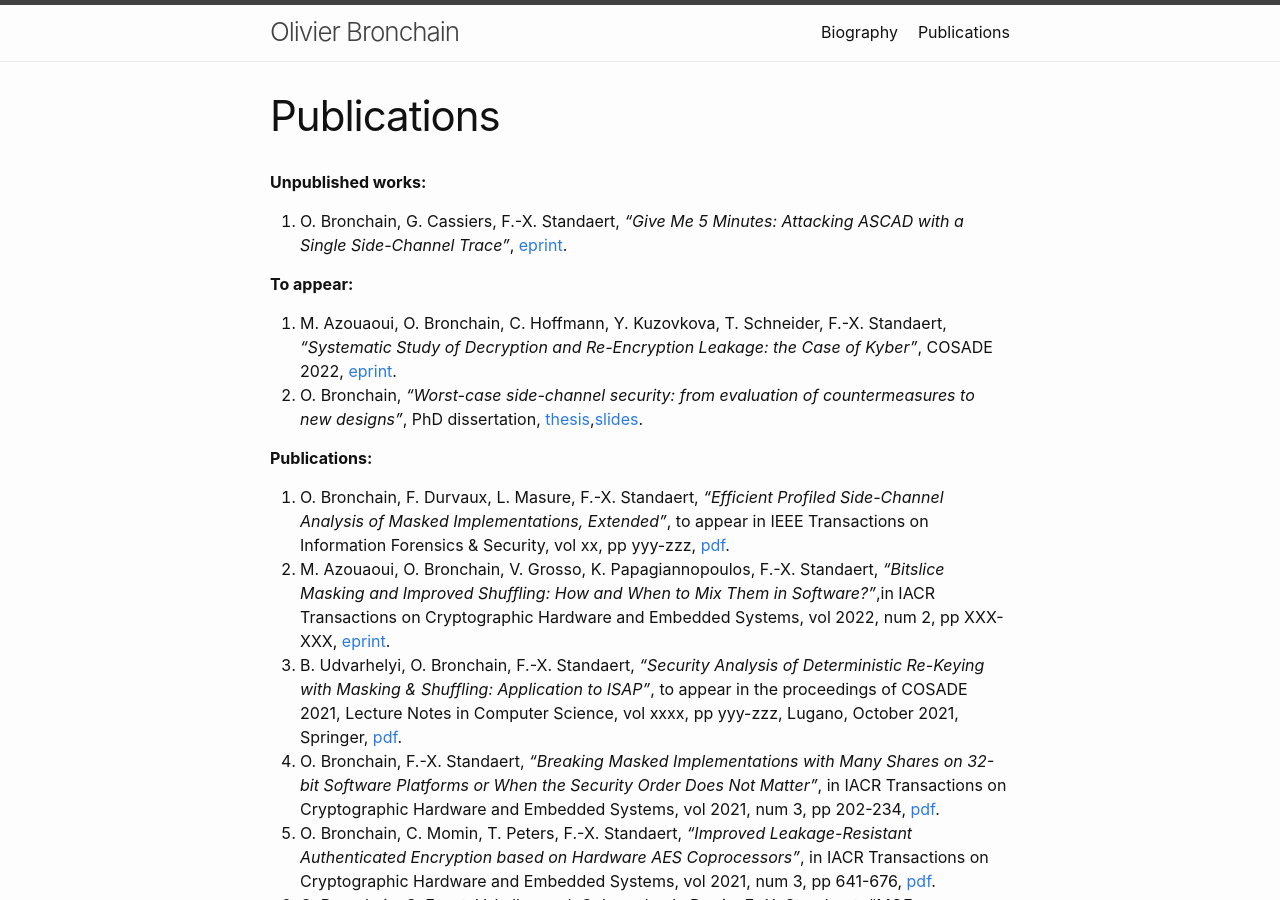
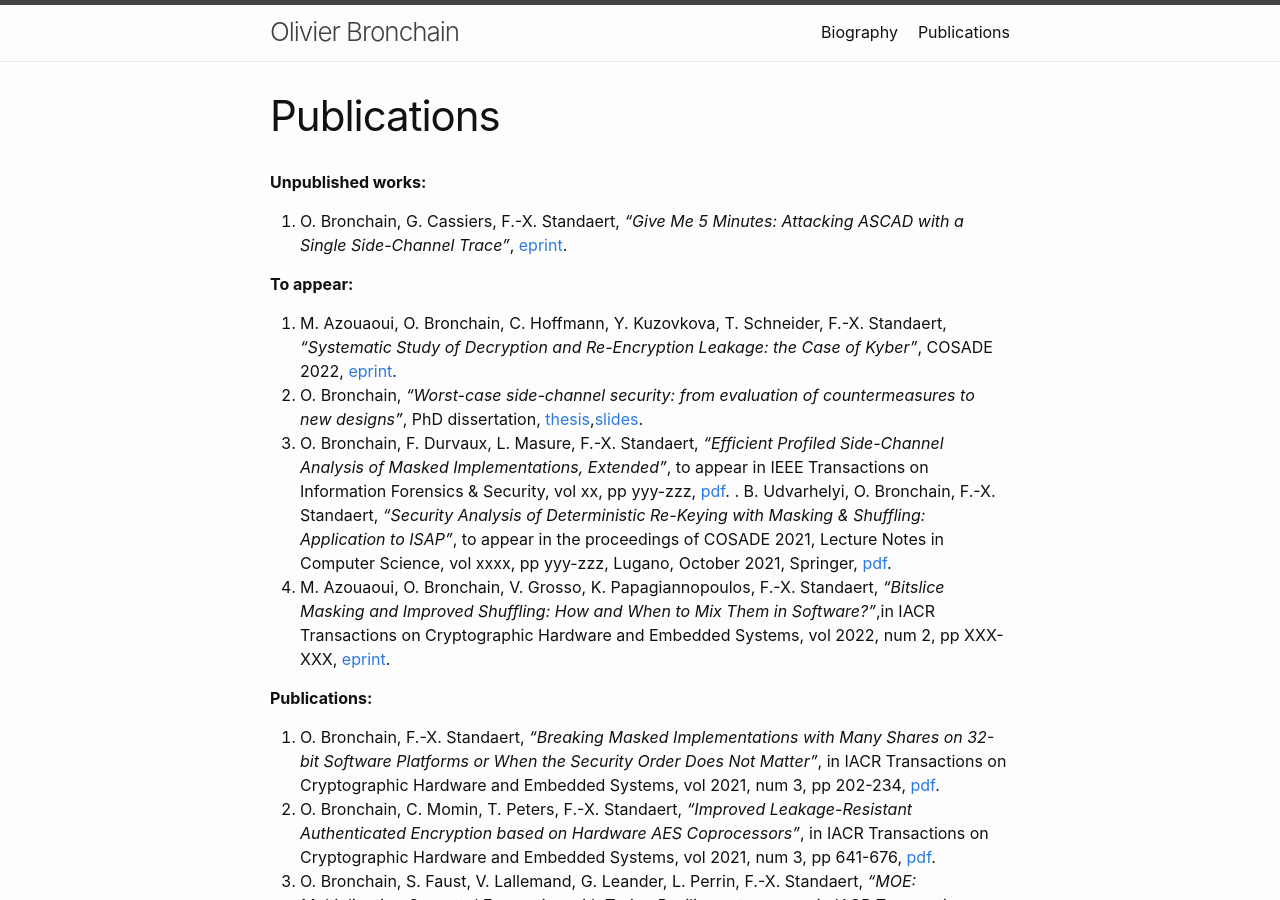
Before and after one commit to obronchain/obronchain.github.io, a Jekyll site: the page built from publications.md, in a window 1280 px wide and 900 px high. Built offline with Jekyll 4.4.1, drawn with Linux system fonts in a browser that asks for light colours; a style sheet for code colours, icons or effects is not loaded; part of the change alters nothing that is shown.

```diff
--- a/publications.md
+++ b/publications.md
@@ -12,11 +12,11 @@ permalink: /publications/
 **To appear:**
 1. M. Azouaoui, O. Bronchain, C. Hoffmann, Y. Kuzovkova, T. Schneider, F.-X. Standaert, _"Systematic Study of Decryption and Re-Encryption Leakage: the Case of Kyber"_,  COSADE 2022, [eprint](https://eprint.iacr.org/2022/036).
 2. O. Bronchain, _"Worst-case side-channel security: from evaluation of countermeasures to new designs"_, PhD dissertation, [thesis](papers/thesis.pdf),[slides](slides/thesis_public.pdf).
+3. O. Bronchain, F. Durvaux, L. Masure, F.-X. Standaert, _"Efficient Profiled Side-Channel Analysis of Masked Implementations, Extended"_, to appear in IEEE Transactions on Information Forensics & Security, vol xx, pp yyy-zzz, [pdf](papers/19.pdf).
+. B. Udvarhelyi, O. Bronchain, F.-X. Standaert, _"Security Analysis of Deterministic Re-Keying with Masking & Shuffling: Application to ISAP"_, to appear in the proceedings of COSADE 2021, Lecture Notes in Computer Science, vol xxxx, pp yyy-zzz, Lugano, October 2021, Springer, [pdf](https://perso.uclouvain.be/fstandae/PUBLIS/267.pdf).
+4. M. Azouaoui, O. Bronchain, V. Grosso, K. Papagiannopoulos, F.-X. Standaert, _"Bitslice Masking and Improved Shuffling: How and When to Mix Them in Software?"_,in IACR Transactions on Cryptographic Hardware and Embedded Systems, vol 2022, num 2, pp XXX-XXX, [eprint](https://eprint.iacr.org/2021/951).
 
 **Publications:**
-19. O. Bronchain, F. Durvaux, L. Masure, F.-X. Standaert, _"Efficient Profiled Side-Channel Analysis of Masked Implementations, Extended"_, to appear in IEEE Transactions on Information Forensics & Security, vol xx, pp yyy-zzz, [pdf](papers/19.pdf).
-18. M. Azouaoui, O. Bronchain, V. Grosso, K. Papagiannopoulos, F.-X. Standaert, _"Bitslice Masking and Improved Shuffling: How and When to Mix Them in Software?"_,in IACR Transactions on Cryptographic Hardware and Embedded Systems, vol 2022, num 2, pp XXX-XXX, [eprint](https://eprint.iacr.org/2021/951).
-17. B. Udvarhelyi, O. Bronchain, F.-X. Standaert, _"Security Analysis of Deterministic Re-Keying with Masking & Shuffling: Application to ISAP"_, to appear in the proceedings of COSADE 2021, Lecture Notes in Computer Science, vol xxxx, pp yyy-zzz, Lugano, October 2021, Springer, [pdf](https://perso.uclouvain.be/fstandae/PUBLIS/267.pdf).
 16. O. Bronchain, F.-X. Standaert, _"Breaking Masked Implementations with Many Shares on 32-bit Software Platforms or When the Security Order Does Not Matter"_, in IACR Transactions on Cryptographic Hardware and Embedded Systems, vol 2021, num 3, pp 202-234, [pdf](https://tches.iacr.org/index.php/TCHES/article/view/8973).
 15. O. Bronchain, C. Momin, T. Peters, F.-X. Standaert, _"Improved Leakage-Resistant Authenticated Encryption based on Hardware AES Coprocessors"_, in IACR Transactions on Cryptographic Hardware and Embedded Systems, vol 2021, num 3, pp 641-676, [pdf](https://tches.iacr.org/index.php/TCHES/article/view/8988).
 14. O. Bronchain, S. Faust, V. Lallemand, G. Leander, L. Perrin, F.-X. Standaert, _"MOE: Multiplication Operated Encryption with Trojan Resilience to appear in IACR Transactions on Symmetric Cryptology"_, vol 2021, num 1, pp 78-129, [pdf](https://tosc.iacr.org/index.php/ToSC/article/view/8834).
```
